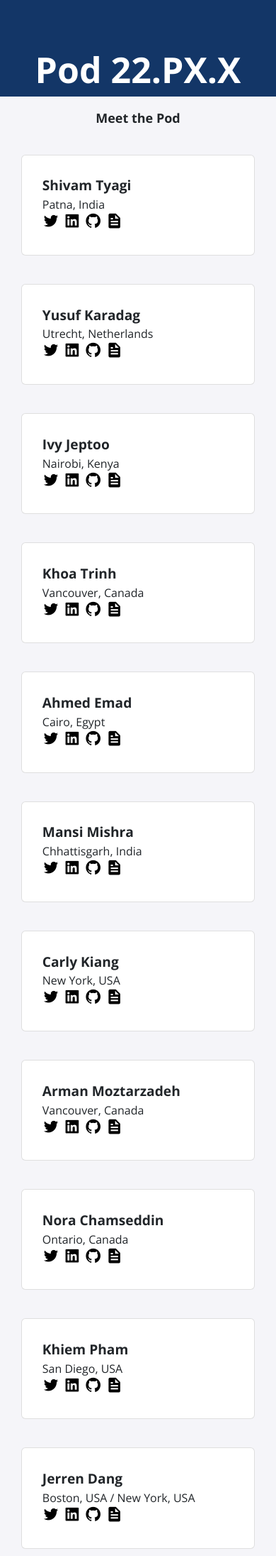
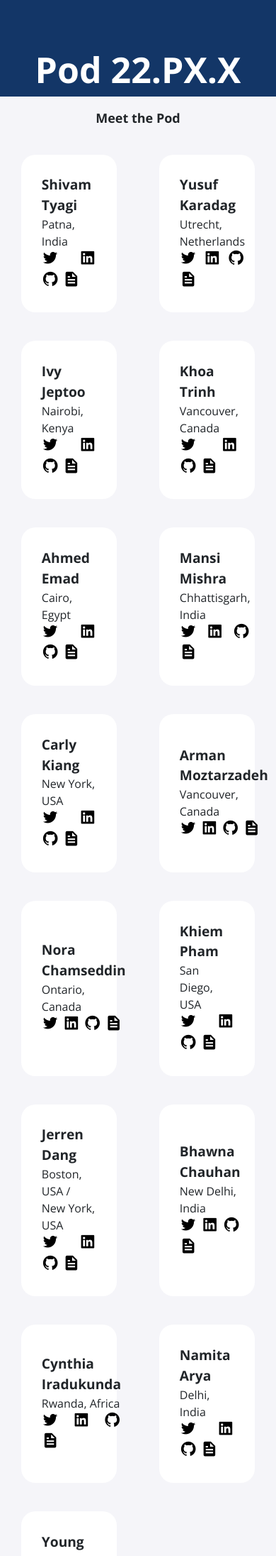
Before and after one commit to MLH-Fellowship/prep-portfolio-22.NOV.PREP.2, a Jekyll site: the page built from index.html, in a window 390 px wide. Shown: the part 3632-5824 px from the top of the page at 71% size. Built offline with Jekyll 4.4.1, drawn with Linux system fonts in a browser that asks for light colours; nearby versions of some CDN libraries; grey boxes are pictures that could not be loaded.

Commit message:
Added style for description box

```diff
--- a/_includes/description.html
+++ b/_includes/description.html
@@ -1,3 +1,76 @@
+<style>
+    .pfp{
+      border-radius: 50%;
+      width: 100px;
+      margin-bottom: 2px;
+
+    }
+    .card-container { display: grid; grid-template-columns: repeat(3, 1fr); font-family: "Open Sans", sans-serif;
+      }
+
+    .card { display: flex; flex-direction: row; align-items: center; margin: 20px 30px; background-color: white; border-radius: 20px; padding: 1.5em; font-size: 1.2em; border: black 2px;}
+
+
+    .profile-card{
+      padding-top: 3px;
+      padding-bottom: 3px;
+      height: 230px;
+      border-radius: 20px;
+      border: black 4px;
+      box-shadow: 2px 2px 6px 0px rgba(0, 0, 0, 0.3);
+      transition: transform .3s;
+    }
+
+    .card-container > :hover{
+      transform: translateY(5px);
+      box-shadow: 2px 2px 50px 0px rgba(0, 0, 0, 0.3);
+      cursor: pointer;
+    }
+
+    @media (max-width: 768px){
+        .card-container{
+            grid-template-columns: repeat(2, 1fr);
+            text-align: justify;
+        }
+      }
+
+    .profile-card {
+      color: var(--text-color);
+      border: black;
+    }
+
+    .profile-card .title {
+      font-size: 500;
+      font-weight: bold;
+    }
+
+    .profile-card .location, .profile-card .description, .profile-card .author {
+      font-size: medium;
+      font-weight: 400;
+      border: black 3px;
+
+    }
+
+    .profile-card .dates {
+      font-size: small;
+      color: var(--date-color);
+      border: black;
+
+    }
+
+    .img-div{
+      display: inline-block;
+      margin: auto 10px auto auto;
+      border: 3px black;
+      text-align: center;
+    }
+
+    .info-div{
+      display: inline-block;
+      margin: auto auto auto 10px;
+    }
+  </style>
+
 <h2>Meet the Pod</h2>
 <div class="card-container">
     {% for item in site.data.fellows %}
```
